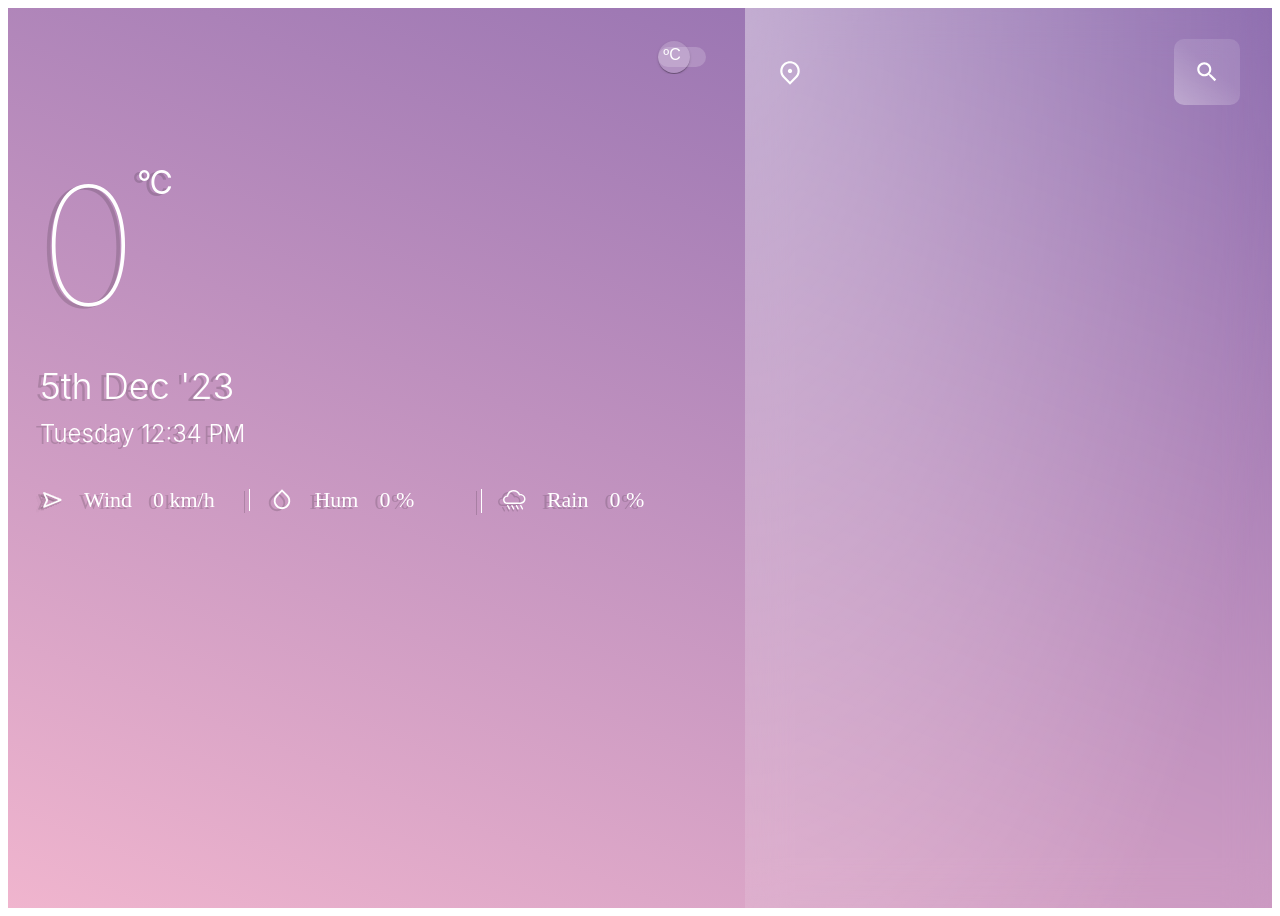
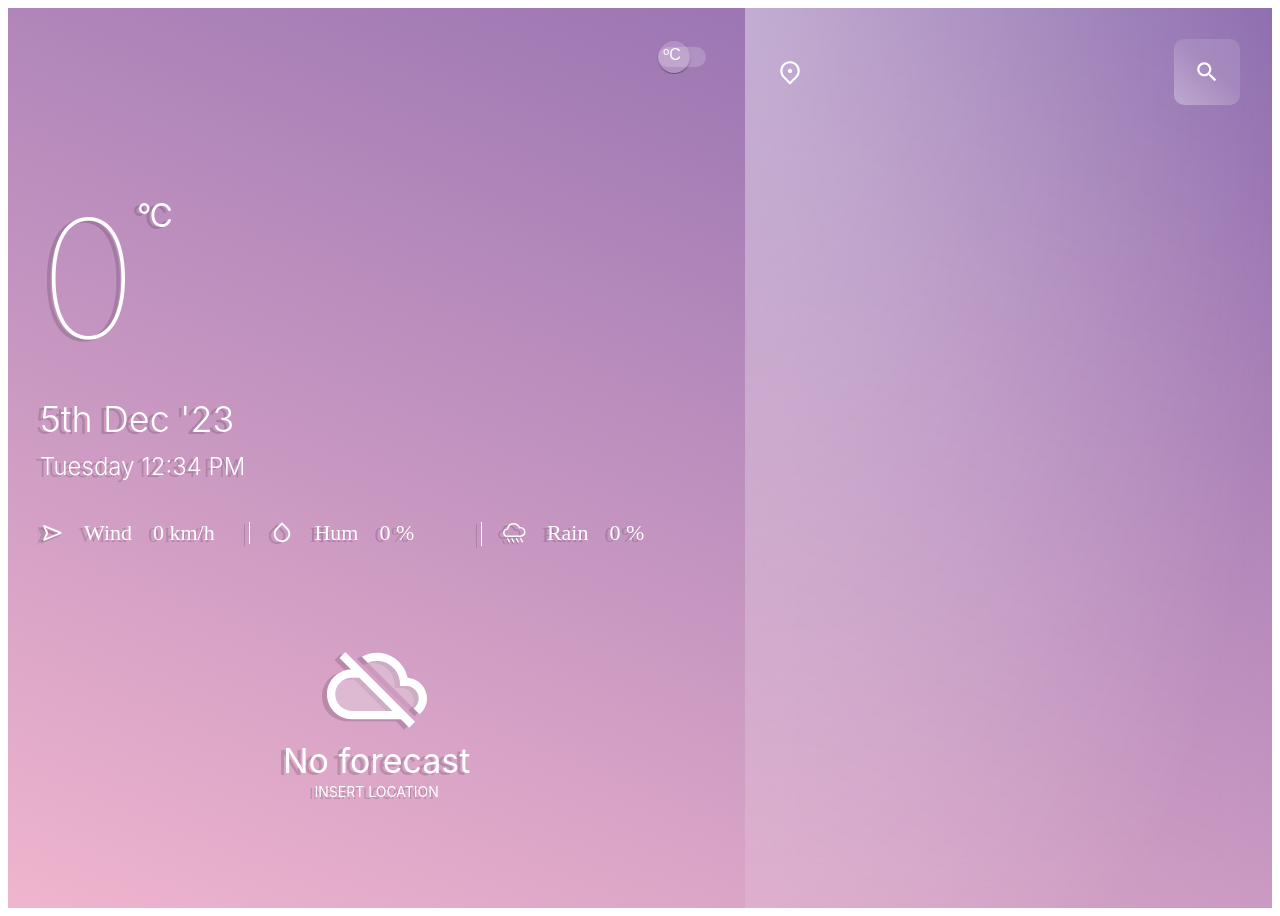
Before and after one commit to HenriqueCSouzza/weather-app, a React (Vite) app: page / in a window 1280 px wide. Built offline with nearby package versions, Linux system fonts and the light colour scheme.

Commit message:
emptyState

```diff
--- a/src/components/ForecastWeather/ForecastWeather.tsx
+++ b/src/components/ForecastWeather/ForecastWeather.tsx
@@ -1,4 +1,5 @@
-import { Box } from '@mui/material'
+import { Box, Typography } from '@mui/material'
+import CloudOffTwoToneIcon from '@mui/icons-material/CloudOffTwoTone'
 import CustomCarousel from './Carousel/Carousel'
 import { TemperatureAverages } from '../../utils/calculateTemperatureAverages'
 
@@ -9,8 +10,30 @@ export default function ForecastWeather({
   tempType: 'celsius' | 'fahrenheit'
   items: TemperatureAverages[] | null
 }) {
-  if (!items) {
-    return null
+  if (!items || items.length === 0) {
+    return (
+      <Box
+        sx={{
+          filter:
+            'drop-shadow(-4.510000228881836px 2.259999990463257px 0.75px rgba(0, 0, 0, 0.15))',
+          textAlign: 'center',
+          height: 266,
+          display: 'flex',
+          alignItems: 'center',
+          justifyContent: 'center'
+        }}
+      >
+        <Box>
+          <CloudOffTwoToneIcon sx={{ fontSize: 100 }} color="white" />
+          <Typography variant="h4" component="p" color="#fff">
+            No forecast
+          </Typography>
+          <Typography variant="body2" color="#fff">
+            INSERT LOCATION
+          </Typography>
+        </Box>
+      </Box>
+    )
   }
 
   return (
--- a/src/view/LeftWeatherView/LeftWeatherContent.tsx
+++ b/src/view/LeftWeatherView/LeftWeatherContent.tsx
@@ -35,9 +35,7 @@ export default function LeftWeatherContent({
         humidity={weather?.main.humidity}
         wind={weather?.wind?.speed}
       />
-      {forecast ? (
-        <ForecastWeather tempType={tempType} items={forecast} />
-      ) : null}
+      <ForecastWeather tempType={tempType} items={forecast} />
     </Box>
   )
 }
--- a/src/view/LeftWeatherView/LeftWeatherHeader.tsx
+++ b/src/view/LeftWeatherView/LeftWeatherHeader.tsx
@@ -15,7 +15,7 @@ export default function LeftWeatherHeader({ icon }: LeftWeatherHeaderProps) {
       display="flex"
       flexDirection="row"
       justifyContent="space-between"
-      minHeight="100px"
+      minHeight="133px"
       mb={3}
     >
       <Box>
```
Also changed, not shown: src/assets/Flood-pana.svg (added).
